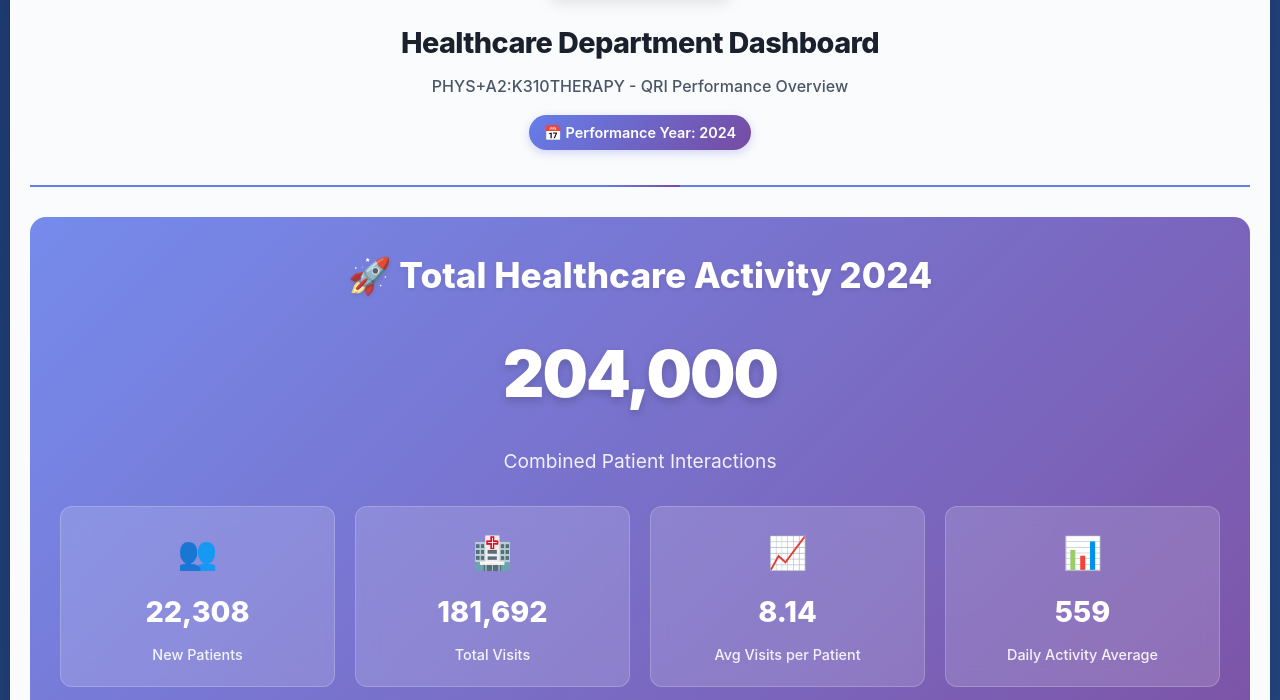
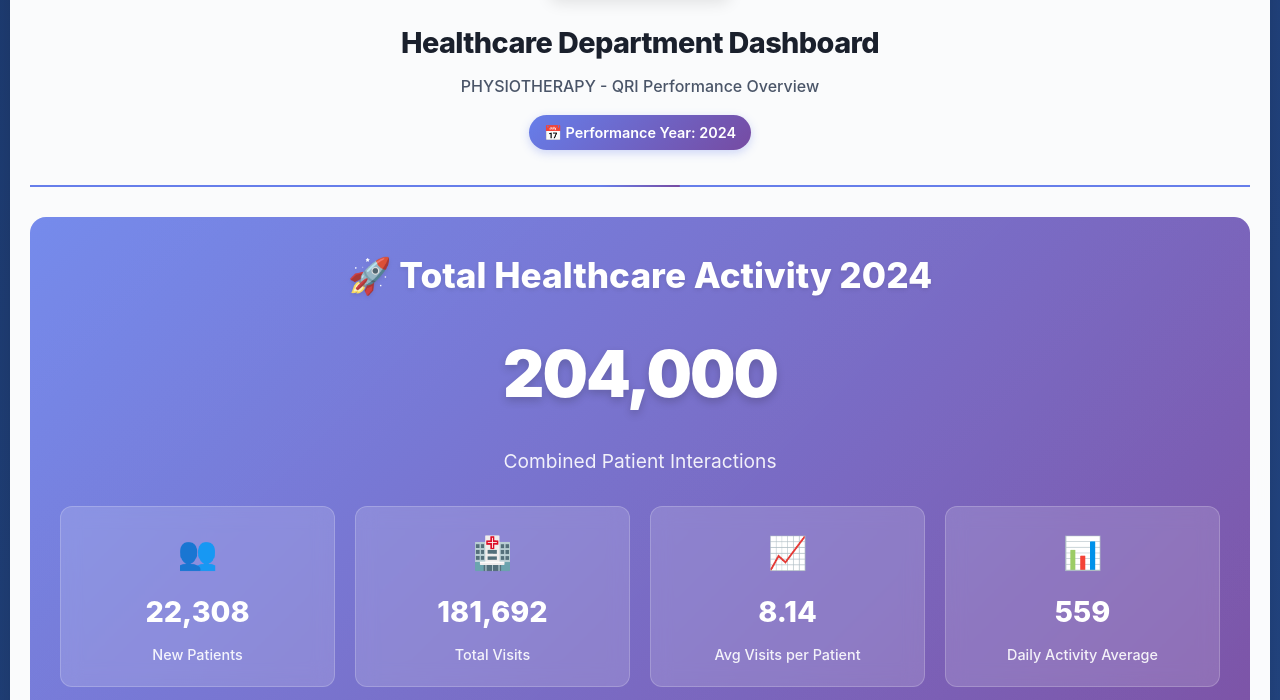
Before and after one commit to JYOTHYMUKESHKUMAR/theraphy-activity-data-for-2024-V1, a plain HTML site: page index.html in a window 1280 px wide. Shown: the part 96-796 px from the top of the page. Drawn offline with Linux system fonts and the light colour scheme.

Commit message:
total activity added first2

```diff
--- a/index.html
+++ b/index.html
@@ -900,7 +900,7 @@
         <div class="header">
             <img src="src/QRI.png" alt="QRI Healthcare Logo" class="logo">
             <h1>Healthcare Department Dashboard</h1>
-            <p>PHYS+A2:K310THERAPY - QRI Performance Overview</p>
+            <p>PHYSIOTHERAPY - QRI Performance Overview</p>
             <div class="year-badge">📅 Performance Year: 2024</div>
         </div>
     <!-- TOTAL ACTIVITY DASHBOARD -->
```
